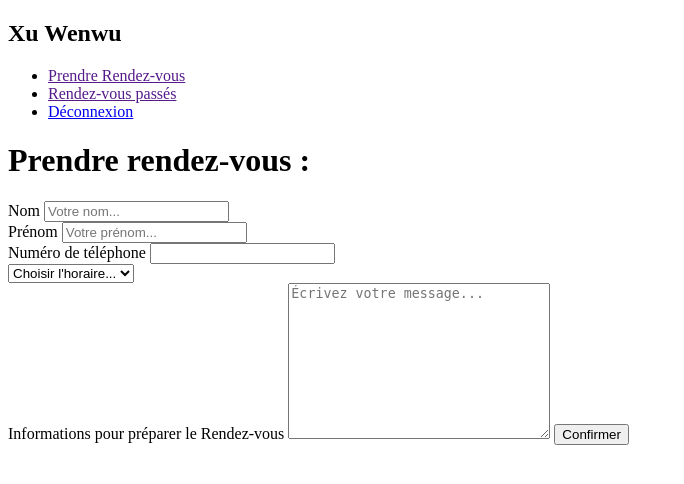
After one commit to neevaiti/Application_coach_Xu_Wenwu, a Django app: page /rendez-vous/ in a window 1280 px wide. The commit adds this page. Shown: the top 484 px of the page, without its empty margins (0-684 px from the left). Run offline with Django 4.2, Linux system fonts and the light colour scheme; the visitor is signed in with stand-in values (Sample User, id 1).

Commit message:
Début du système de rendez-vous.

```diff
--- a/coach_Xu_Wenwu/urls.py
+++ b/coach_Xu_Wenwu/urls.py
@@ -6,4 +6,6 @@ urlpatterns = [
     path('', views.home),
     path('inscription/', views.signup),
     path('connexion/', views.signin),
+    path('dashboard/', views.dashboard),
+    path('rendez-vous/', views.appointment),
 ]
--- a/coach_Xu_Wenwu/views.py
+++ b/coach_Xu_Wenwu/views.py
@@ -1,7 +1,7 @@
 from django.shortcuts import render, redirect
-from django.http import HttpResponse
 from django.contrib.auth.models import User
 from django.contrib import messages
+from django.contrib.auth.decorators import login_required
 from django.contrib.auth import authenticate, login, logout
 
 # Premier test de page en code dégueulasse
@@ -38,6 +38,7 @@ def signin(request):
         username = request.POST["username"]
         password = request.POST["password"]
 
+
         user = authenticate(username=username, password=password)
 
         if user is not None:
@@ -47,12 +48,38 @@ def signin(request):
 
         else:
             messages.error(request, "Nom d'utilisateur et/ou Mot de passe incorrect.")
-            return redirect(home)
+            return redirect(signin)
 
     return render(request, "coach_Xu_Wenwu_app/signin.html")
 
 
-def logout(request):
+
+@login_required
+def signout(request):
     logout(request)
     messages.success(request, "Déconnexion réussie.")
     return redirect(home)
+
+
+@login_required
+def dashboard(request):
+    return render(request, "coach_Xu_Wenwu_app/dashboard.html")
+
+
+@login_required
+def take_appointment(request):
+    return render(request, "coach_Xu_Wenwu_app/take_appointment.html")
+
+@login_required
+def appointment(request):
+    if request.method == "POST":
+        your_name = request.POST["your-name"]
+        your_surname = request.POST["your-surname"]
+        your_phone_number = request.POST["your-phone-number"]
+        your_time = request.POST["your-time"]
+        your_message = request.POST["your-message"]
+
+        return render(request, "coach_Xu_Wenwu_app/dashboard.html", {"your_time": your_time})
+
+    else:
+        return render(request, "coach_Xu_Wenwu_app/take_appointment.html", {})
--- a/templates/coach_Xu_Wenwu_app/home.html
+++ b/templates/coach_Xu_Wenwu_app/home.html
@@ -12,8 +12,8 @@
             <li><a href="">À propos</a></li>
             <li><a href="">Expertise</a></li>
             <li><a href="">Livres</a></li>
-            <li><button type="submit"><a href="/connexion">Connexion</a></button></li>
-            <li><button type="submit"><a href="/inscription">Inscription</a></button></li>
+            <li><a href="/connexion">Connexion</a></li>
+            <li><a href="/inscription">Inscription</a></li>
         </ul>
     </nav>
 
--- a/templates/coach_Xu_Wenwu_app/signin.html
+++ b/templates/coach_Xu_Wenwu_app/signin.html
@@ -8,7 +8,7 @@
 
     <h1>Oui enfin !</h1>
 
-    <form action="/connexion/" method="post">
+    <form action="" method="post">
     {% csrf_token %}
         <label for="">Nom d'utilisateur</label>
         <input type="text" id="username" name="username" placeholder="Entrez votre nom d'utilisateur" required minlength="3">
--- a/templates/coach_Xu_Wenwu_app/signup.html
+++ b/templates/coach_Xu_Wenwu_app/signup.html
@@ -11,12 +11,12 @@
         <h1>Xu Wenwu</h1>
 
         <ul>
-            <li><a href="/accueil">Accueil</a></li>
+            <li><a href="/">Accueil</a></li>
             <li><a href="">À propos</a></li>
             <li><a href="">Expertise</a></li>
             <li><a href="">Livres</a></li>
-            <li><button type="submit"><a href="/connexion">Connexion</a></button></li>
-            <li><button type="submit"><a href="/inscription">Inscription</a></button></li>
+            <li><a href="/connexion">Connexion</a></li>
+            <li><a href="/inscription">Inscription</a></li>
         </ul>
     </nav>
 
--- /dev/null
+++ b/templates/coach_Xu_Wenwu_app/take_appointment.html
@@ -0,0 +1,61 @@
+{% extends "coach_Xu_Wenwu_app/base.html" %}
+
+{% block title %}
+    <title>Tableau de bord - Coach Xu Wenwu</title>
+{% endblock %}
+
+{% block body %}
+
+    {% for message in messages %}
+        <div class="alert alert-{{ message.tags }} alert-dismissible fade show" role="alert">
+            <h5 id="account-created">Félicitation :</h5> {{ message }}
+            <button type="button" class="close" data-dismiss="alert" aria-label="Close">
+                <span aria-hidden="true">&times;</span>
+            </button>
+        </div>
+    {% endfor %}
+
+
+    <nav>
+        <h1>Xu Wenwu</h1>
+
+        <ul>
+            <li><a href="">Prendre Rendez-vous</a></li>
+            <li><a href="">Rendez-vous passés</a></li>
+            <li><a href="/">Déconnexion</a></li>
+        </ul>
+    </nav>
+
+    <h1>Prendre rendez-vous : </h1>
+
+    <form action="" method="post">
+    {% csrf_token %}
+        <label for="">Nom</label>
+        <input type="text" name="your-name" maxlength="150" placeholder="Votre nom..." required> <br>
+
+        <label for="">Prénom</label>
+        <input type="text" name="your-surname" maxlength="150" placeholder="Votre prénom..." required> <br>
+
+        <label for="">Numéro de téléphone</label>
+        <input type="text" name="your-phone-number" minlength="10" maxlength="10" required> <br>
+
+        <select name="your-time" id="">
+            <!--Appointment during 1hour-->
+            <option value="Choisir l'horaire...">Choisir l'horaire...</option>
+            <option value="9h00 à 10h00">9h00 à 10h00</option>
+            <option value="10h10 à 11h10">10h10 à 11h10</option>
+            <option value="11h20 à 12h30">11h20 à 12h20</option>
+            <option value="13h30 à 14h30">13h30 à 14h30</option>
+            <option value="14h40 à 15h40">14h40 à 15h40</option>
+            <option value="15h50 à 16h50">15h50 à 16h50</option>
+        </select> <br>
+
+        <label for="">Informations pour préparer le Rendez-vous</label>
+        <textarea name="your-message" id="" cols="30" rows="10" placeholder="Écrivez votre message..." required></textarea>
+
+        <input type="submit" value="Confirmer">
+
+    </form>
+
+
+{% endblock %}
```
Also changed, not shown: templates/coach_Xu_Wenwu_app/appointment_overview.html (added, +7 -0 lines), templates/coach_Xu_Wenwu_app/dashboard.html (+6 -7 lines).
